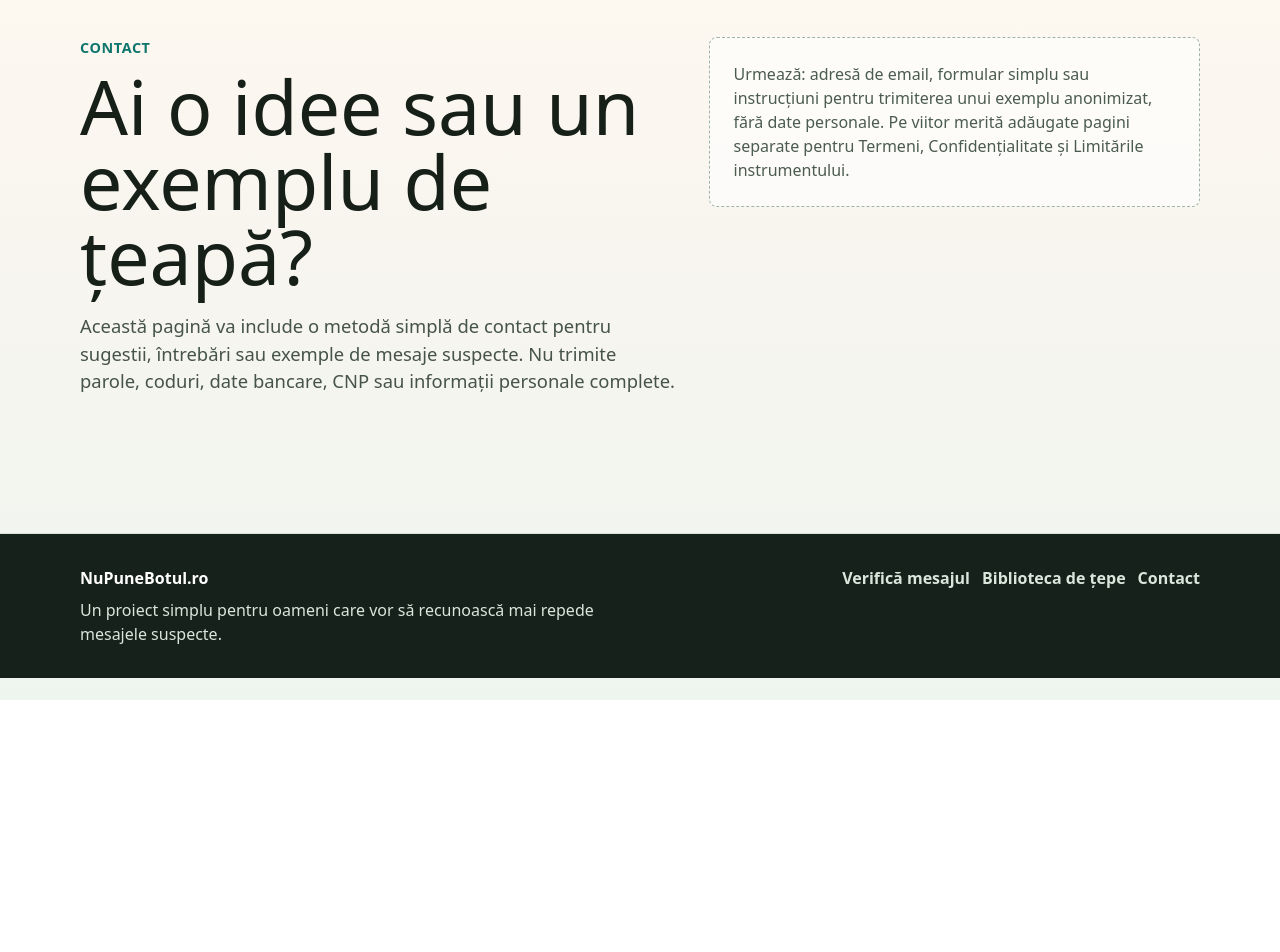
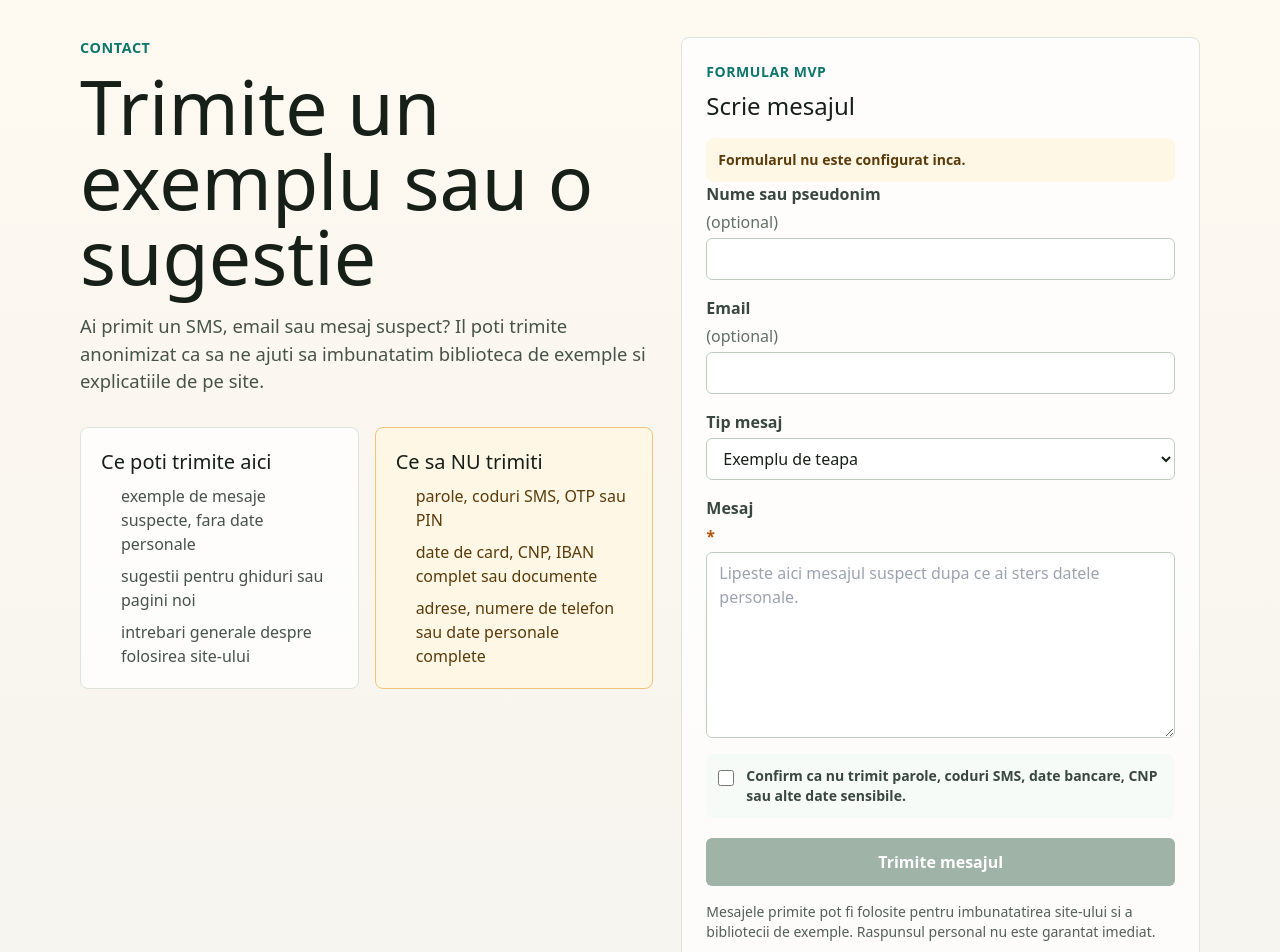
Before and after one commit to gabrielioancuntan/nupunebotul, a Nuxt app: page /contact in a window 1280 px wide. Shown: the part 100-1052 px from the top of the page. Before the commit the page ends 800 px from the top, so only its background shows below. Built offline with nearby package versions, Linux system fonts and the light colour scheme.

Commit message:
contact form

```diff
--- a/app/pages/contact.vue
+++ b/app/pages/contact.vue
@@ -1,19 +1,201 @@
 <template>
+  <main>
     <section class="py-16 max-md:py-11">
-    <div class="mx-auto grid w-[min(1120px,calc(100%_-_32px))] grid-cols-[minmax(0,1.1fr)_minmax(280px,0.9fr)] items-start gap-7 max-md:grid-cols-1">
+      <div class="mx-auto grid w-[min(1120px,calc(100%_-_32px))] grid-cols-[minmax(0,1.05fr)_minmax(320px,0.95fr)] items-start gap-7 max-md:grid-cols-1">
         <div>
           <p class="mb-2.5 mt-0 text-[0.9rem] font-bold uppercase tracking-[0.04em] text-[#0f766e]">Contact</p>
-        <h1 class="m-0 max-w-[760px] text-[clamp(2.2rem,6vw,4.7rem)] leading-none text-[#162018]">Ai o idee sau un exemplu de țeapă?</h1>
+          <h1 class="m-0 max-w-[760px] text-[clamp(2.2rem,6vw,4.7rem)] leading-none text-[#162018]">Trimite un exemplu sau o sugestie</h1>
           <p class="mt-[18px] max-w-[700px] text-[1.15rem] text-[#46534a]">
-          Această pagină va include o metodă simplă de contact pentru sugestii, întrebări sau exemple de mesaje suspecte.
-          Nu trimite parole, coduri, date bancare, CNP sau informații personale complete.
+            Ai primit un SMS, email sau mesaj suspect? Il poti trimite anonimizat ca sa ne ajuti sa imbunatatim
+            biblioteca de exemple si explicatiile de pe site.
           </p>
+
+          <div class="mt-8 grid grid-cols-2 gap-4 max-md:grid-cols-1">
+            <section class="rounded-lg border border-[#dce5dc] bg-white/75 p-5">
+              <h2 class="mb-2 mt-0 text-xl text-[#162018]">Ce poti trimite aici</h2>
+              <ul class="m-0 grid gap-2 pl-5 text-[#46534a]">
+                <li>exemple de mesaje suspecte, fara date personale</li>
+                <li>sugestii pentru ghiduri sau pagini noi</li>
+                <li>intrebari generale despre folosirea site-ului</li>
+              </ul>
+            </section>
+
+            <section class="rounded-lg border border-[#f0c27a] bg-[#fff7e6] p-5">
+              <h2 class="mb-2 mt-0 text-xl text-[#162018]">Ce sa NU trimiti</h2>
+              <ul class="m-0 grid gap-2 pl-5 text-[#5b3b0a]">
+                <li>parole, coduri SMS, OTP sau PIN</li>
+                <li>date de card, CNP, IBAN complet sau documente</li>
+                <li>adrese, numere de telefon sau date personale complete</li>
+              </ul>
+            </section>
+          </div>
         </div>
 
-      <div class="rounded-lg border border-dashed border-[#9fb3a7] bg-white/60 p-6 text-[#4b5b50]">
-        Urmează: adresă de email, formular simplu sau instrucțiuni pentru trimiterea unui exemplu anonimizat, fără date personale.
-        Pe viitor merită adăugate pagini separate pentru Termeni, Confidențialitate și Limitările instrumentului.
-      </div>
+        <form
+          :action="formAction"
+          method="POST"
+          class="rounded-lg border border-[#dce5dc] bg-white/75 p-6"
+          @submit.prevent="handleSubmit"
+        >
+          <p class="mb-2 mt-0 text-sm font-bold uppercase tracking-[0.04em] text-[#0f766e]">Formular MVP</p>
+          <h2 class="mb-4 mt-0 text-2xl text-[#162018]">Scrie mesajul</h2>
+
+          <p v-if="!formAction" class="rounded-lg bg-[#fff7e6] p-3 text-sm font-bold text-[#5b3b0a]">
+            Formularul nu este configurat inca.
+          </p>
+
+          <p v-if="submitStatus === 'success'" class="rounded-lg bg-[#eefaf1] p-3 text-sm font-bold text-[#14532d]">
+            Mesajul a fost trimis. Multumim pentru ajutor.
+          </p>
+
+          <p v-if="submitStatus === 'error'" class="rounded-lg bg-[#fff1f1] p-3 text-sm font-bold text-[#991b1b]">
+            Nu am putut trimite mesajul. Incearca din nou mai tarziu.
+          </p>
+
+          <label class="mb-4 grid gap-1 font-bold text-[#39483f]">
+            Nume sau pseudonim <span class="font-normal text-[#617065]">(optional)</span>
+            <input name="name" type="text" autocomplete="name" class="rounded-md border border-[#bfcdc0] bg-white px-3 py-2 font-medium text-[#162018]">
+          </label>
+
+          <label class="mb-4 grid gap-1 font-bold text-[#39483f]">
+            Email <span class="font-normal text-[#617065]">(optional)</span>
+            <input name="email" type="email" autocomplete="email" class="rounded-md border border-[#bfcdc0] bg-white px-3 py-2 font-medium text-[#162018]">
+          </label>
+
+          <label class="mb-4 grid gap-1 font-bold text-[#39483f]">
+            Tip mesaj
+            <select name="message_type" class="rounded-md border border-[#bfcdc0] bg-white px-3 py-2 font-medium text-[#162018]">
+              <option>Exemplu de teapa</option>
+              <option>Sugestie</option>
+              <option>Intrebare</option>
+            </select>
+          </label>
+
+          <label class="mb-4 grid gap-1 font-bold text-[#39483f]">
+            Mesaj <span class="text-[#b45309]">*</span>
+            <textarea
+              name="message"
+              required
+              rows="7"
+              placeholder="Lipeste aici mesajul suspect dupa ce ai sters datele personale."
+              class="resize-y rounded-md border border-[#bfcdc0] bg-white px-3 py-2 font-medium text-[#162018]"
+            />
+          </label>
+
+          <label class="mb-5 flex items-start gap-3 rounded-lg bg-[#f7fbf7] p-3 text-sm font-bold text-[#39483f]">
+            <input name="no_sensitive_data" type="checkbox" required class="mt-1 h-4 w-4 flex-none accent-[#0f766e]">
+            <span>Confirm ca nu trimit parole, coduri SMS, date bancare, CNP sau alte date sensibile.</span>
+          </label>
+
+          <button
+            type="submit"
+            class="w-full rounded-md bg-[#0f766e] px-5 py-3 font-extrabold text-white disabled:cursor-not-allowed disabled:bg-[#9fb3a7]"
+            :disabled="!formAction || isSubmitting"
+          >
+            {{ isSubmitting ? 'Se trimite...' : 'Trimite mesajul' }}
+          </button>
+
+          <p class="mb-0 mt-4 text-sm text-[#536056]">
+            Mesajele primite pot fi folosite pentru imbunatatirea site-ului si a bibliotecii de exemple.
+            Raspunsul personal nu este garantat imediat.
+          </p>
+        </form>
       </div>
     </section>
+
+    <section class="pb-14">
+      <div class="mx-auto grid w-[min(1120px,calc(100%_-_32px))] gap-6">
+        <section class="rounded-lg border border-[#dce5dc] bg-white/75 p-6">
+          <h2 class="mb-3 mt-0 text-2xl text-[#162018]">Inainte sa trimiti</h2>
+          <p class="max-w-[820px] text-[#46534a]">
+            Daca mesajul pare urgent sau implica bani, verifica separat prin surse oficiale. Pentru o analiza rapida,
+            poti folosi verificatorul inainte sa ne trimiti exemplul.
+          </p>
+          <div class="mt-4 flex flex-wrap gap-3">
+            <NuxtLink to="/verifica" class="rounded-md bg-[#162018] px-4 py-2 font-bold text-white">Verifica un mesaj</NuxtLink>
+            <NuxtLink to="/tepe" class="rounded-md border border-[#bfcdc0] bg-white px-4 py-2 font-bold text-[#162018]">Biblioteca de tepe</NuxtLink>
+            <NuxtLink to="/ghid" class="rounded-md border border-[#bfcdc0] bg-white px-4 py-2 font-bold text-[#162018]">Ghid anti-frauda</NuxtLink>
+          </div>
+        </section>
+
+        <section class="rounded-lg border border-[#dce5dc] bg-white/75 p-6">
+          <h2 class="mb-3 mt-0 text-2xl text-[#162018]">Intrebari frecvente</h2>
+          <div v-for="item in faq" :key="item.question" class="border-t border-[#dce5dc] py-4 first:border-t-0">
+            <h3 class="m-0 text-lg text-[#162018]">{{ item.question }}</h3>
+            <p class="mb-0 text-[#46534a]">{{ item.answer }}</p>
+          </div>
+        </section>
+      </div>
+    </section>
+  </main>
 </template>
+
+<script setup>
+const config = useRuntimeConfig()
+const formAction = computed(() => config.public.formspreeEndpoint || '')
+const isSubmitting = ref(false)
+const submitStatus = ref('')
+
+const faq = [
+  {
+    question: 'Pot trimite un SMS suspect?',
+    answer: 'Da, dar sterge inainte numele, numerele de telefon, codurile, adresele si orice date personale.'
+  },
+  {
+    question: 'Pot trimite captura de ecran?',
+    answer: 'Pentru MVP, formularul este gandit pentru text. Daca folosesti ulterior o solutie cu fisiere, anonimizeaza captura inainte.'
+  },
+  {
+    question: 'Ce fac daca am dat deja datele cardului?',
+    answer: 'Contacteaza imediat banca, blocheaza cardul daca este nevoie si verifica tranzactiile. Nu astepta raspuns prin formular.'
+  },
+  {
+    question: 'Trimiteti raspuns personalizat?',
+    answer: 'Nu garantam raspuns rapid sau personalizat. Mesajele ajuta in primul rand la imbunatatirea materialelor educationale.'
+  }
+]
+
+async function handleSubmit(event) {
+  if (!formAction.value) {
+    return
+  }
+
+  isSubmitting.value = true
+  submitStatus.value = ''
+
+  try {
+    const response = await fetch(formAction.value, {
+      method: 'POST',
+      body: new FormData(event.target),
+      headers: {
+        Accept: 'application/json'
+      }
+    })
+
+    if (!response.ok) {
+      throw new Error('Formspree submit failed')
+    }
+
+    event.target.reset()
+    submitStatus.value = 'success'
+  } catch {
+    submitStatus.value = 'error'
+  } finally {
+    isSubmitting.value = false
+  }
+}
+
+useSeoMeta({
+  title: 'Contact | Trimite exemple de mesaje suspecte | NuPuneBotul.ro',
+  description: 'Trimite exemple anonimizate de mesaje suspecte, sugestii sau intrebari pentru NuPuneBotul.ro. Nu trimite parole, coduri, date bancare sau CNP.',
+  ogTitle: 'Contact NuPuneBotul.ro',
+  ogDescription: 'Trimite exemple anonimizate de mesaje suspecte, sugestii sau intrebari, fara date sensibile.',
+  ogType: 'website',
+  twitterCard: 'summary',
+  robots: 'index, follow'
+})
+
+useHead({
+  link: [{ rel: 'canonical', href: 'https://nupunebotul.ro/contact' }]
+})
+</script>
--- a/nuxt.config.ts
+++ b/nuxt.config.ts
@@ -3,6 +3,11 @@
   compatibilityDate: '2025-07-15',
   devtools: { enabled: true },
   modules: ['@nuxtjs/tailwindcss'],
+  runtimeConfig: {
+    public: {
+      formspreeEndpoint: process.env.NUXT_PUBLIC_FORMSPREE_ENDPOINT || ''
+    }
+  },
   tailwindcss: {
     cssPath: '~/assets/css/main.css'
   },
```
Lines whose indentation alone changed are shown as unchanged.
